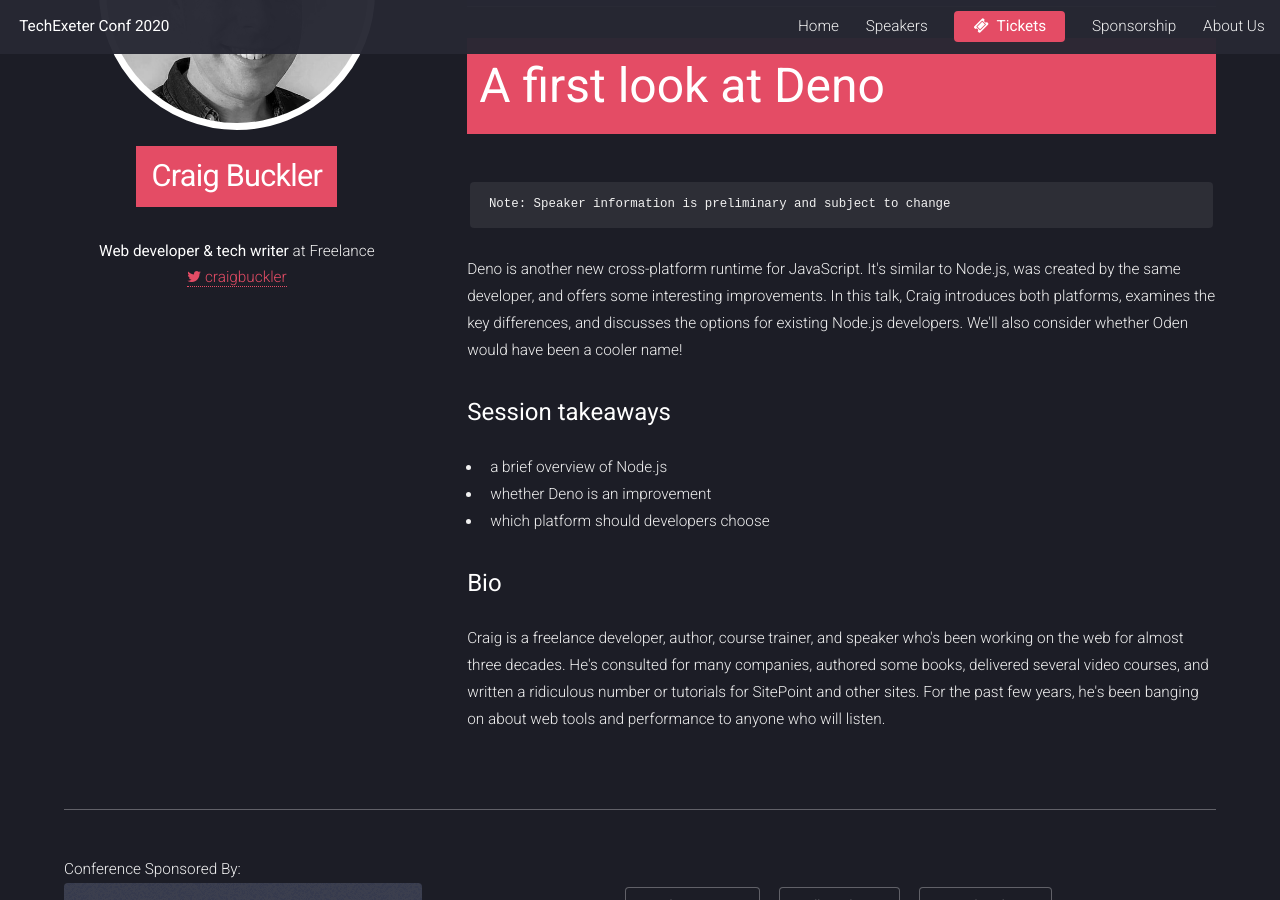
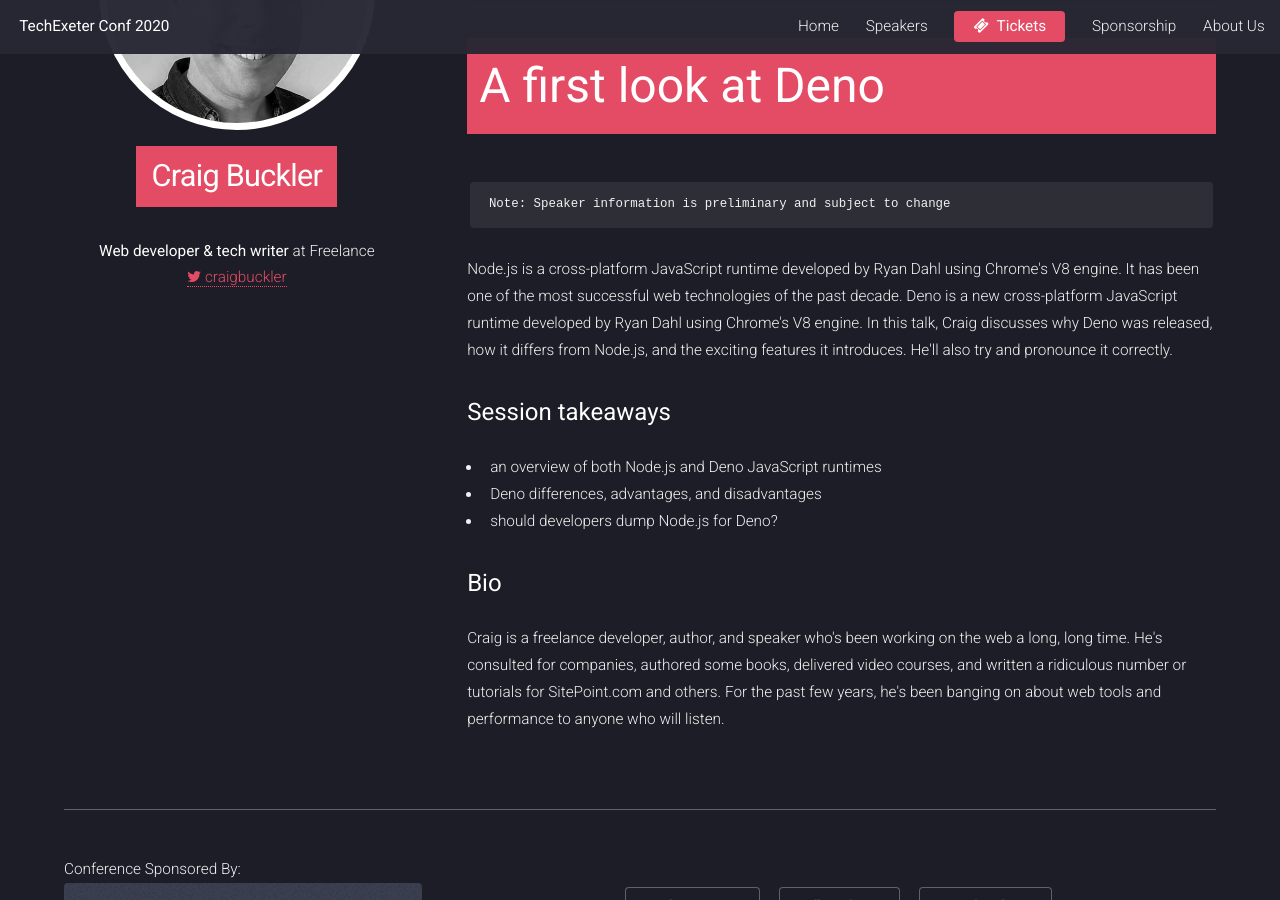
Before and after one commit to TechExeter/conference-2020, a Jekyll site: the page built from _speakers/craig-buckler.md, in a window 1280 px wide and 900 px high, scrolled down 275 px. Built offline with Jekyll 4.4.1, drawn with Linux system fonts in a browser that asks for light colours.

Commit message:
speakers have requested small changes/corrections.

```diff
--- a/_speakers/craig-buckler.md
+++ b/_speakers/craig-buckler.md
@@ -14,17 +14,22 @@
  - craigbuckler
 # linkedin:
 takeaways:
- - a brief overview of Node.js
- - whether Deno is an improvement
- - which platform should developers choose
+ - an overview of both Node.js and Deno JavaScript runtimes
+ - Deno differences, advantages, and disadvantages
+ - should developers dump Node.js for Deno?
 ---
 
-<p>Deno is another new cross-platform runtime for JavaScript. It's similar to Node.js, was created by the same developer, and offers some interesting improvements.
-In this talk, Craig introduces both platforms, examines the key differences, and discusses the options for existing Node.js developers. We'll also consider whether Oden would have been a cooler name!</p>
+<p>Node.js is a cross-platform JavaScript runtime developed by Ryan Dahl using Chrome's V8 engine. It has been one of the most successful web technologies of the past decade.
+
+Deno is a new cross-platform JavaScript runtime developed by Ryan Dahl using Chrome's V8 engine.
+
+In this talk, Craig discusses why Deno was released, how it differs from Node.js, and the exciting features it introduces. He'll also try and pronounce it correctly.</p>
 
 {% include speakers-takeaways.html %}
 
 <h3>Bio</h3>
-<p>Craig is a freelance developer, author, course trainer, and speaker who's been working on the web for almost three decades.
-He's consulted for many companies, authored some books, delivered several video courses, and written a ridiculous number or tutorials for SitePoint and other sites.
+<p>Craig is a freelance developer, author, and speaker who's been working on the web a long, long time.
+
+He's consulted for companies, authored some books, delivered video courses, and written a ridiculous number or tutorials for SitePoint.com and others.
+
 For the past few years, he's been banging on about web tools and performance to anyone who will listen.</p>
```
Also changed, not shown: _speakers/saffron-hill.md (+1 -1 lines), _speakers/sawsan-khuri.md (+1 -1 lines).
